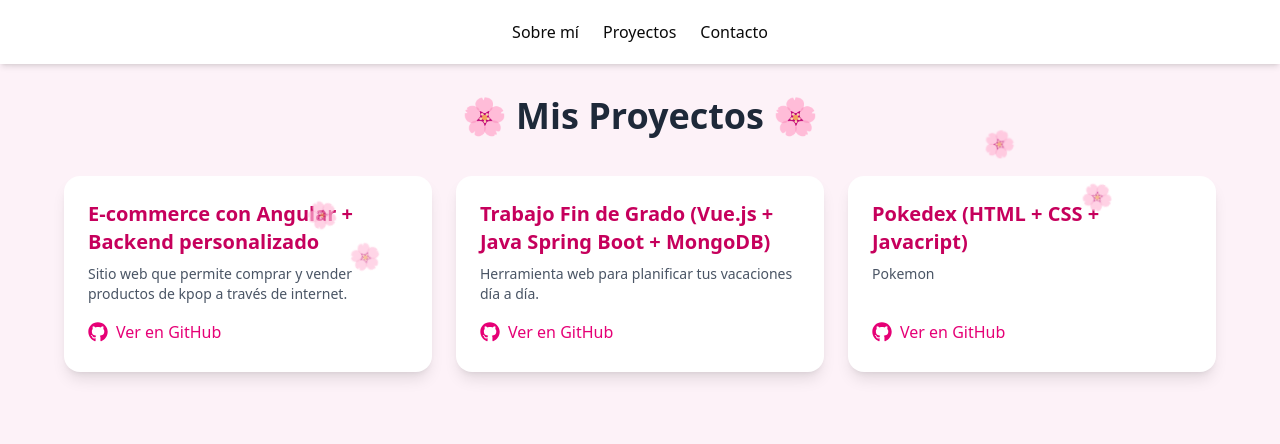
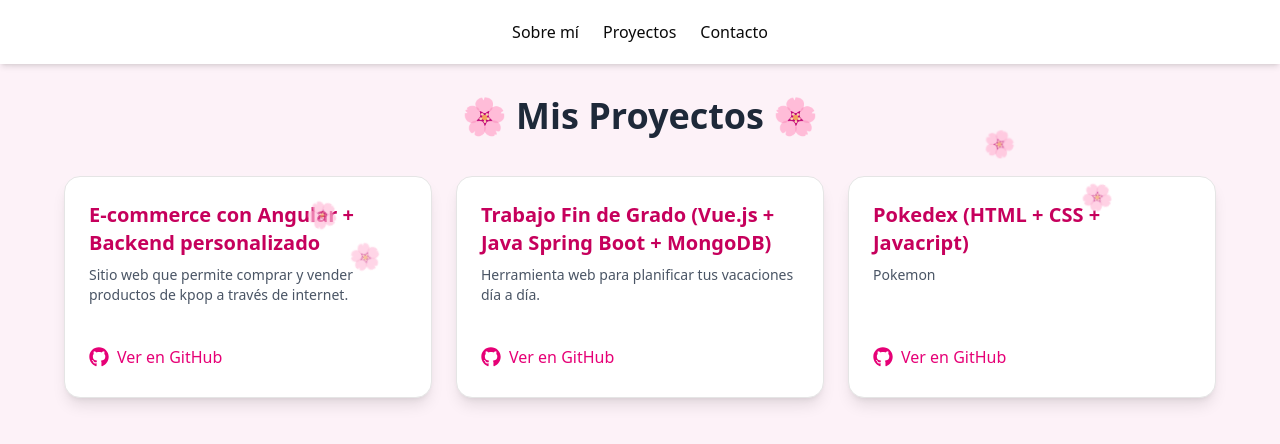
Before and after one commit to mfarinardguez/bymaria-portfolio, a Next.js app: page /projects in a window 1280 px wide. Shown: the top 444 px of the page. Built offline with nearby package versions, Linux system fonts and the light colour scheme.

Commit message:
Fix errors

```diff
--- a/src/app/projects/page.tsx
+++ b/src/app/projects/page.tsx
@@ -1,6 +1,6 @@
 "use client";
 
-import { Card, CardContent } from "@/components/ui/card";
+import { Card } from "@/components/ui/card";
 import { FaGithub } from "react-icons/fa";
 
 type Proyecto = {
@@ -36,7 +36,7 @@ export default function ProyectosPage() {
 
       <div className="grid gap-6 md:grid-cols-2 lg:grid-cols-3 max-w-6xl mx-auto">
         {proyectos.map((proyecto, index) => (
-          <div
+          <Card
             key={index}
             className="bg-white rounded-2xl shadow-lg p-6 flex flex-col justify-between hover:scale-105 transition-transform duration-300"
           >
@@ -57,7 +57,7 @@ export default function ProyectosPage() {
                 Ver en GitHub
               </a>
             </div>
-          </div>
+          </Card>
         ))}
       </div>
     </div>
```
